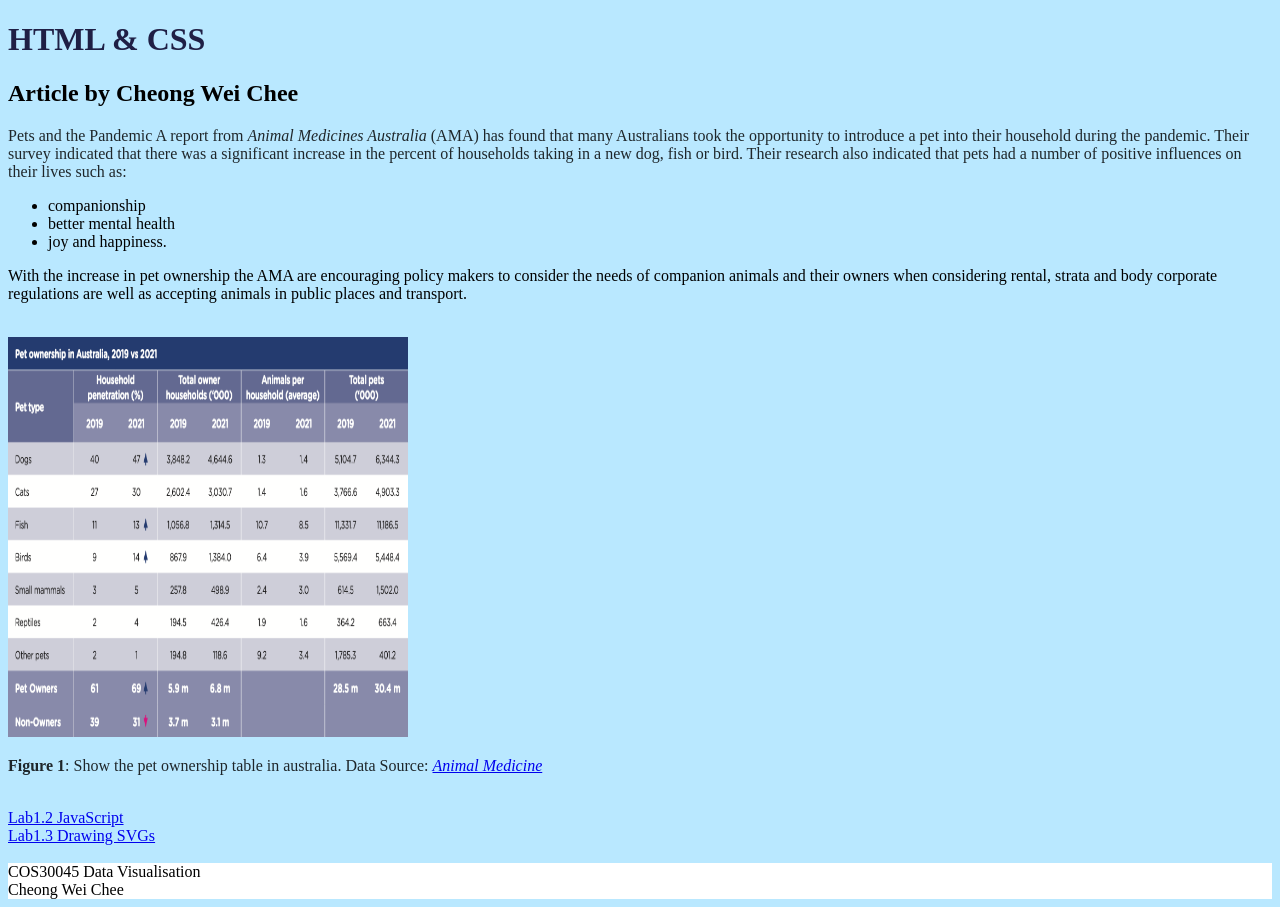
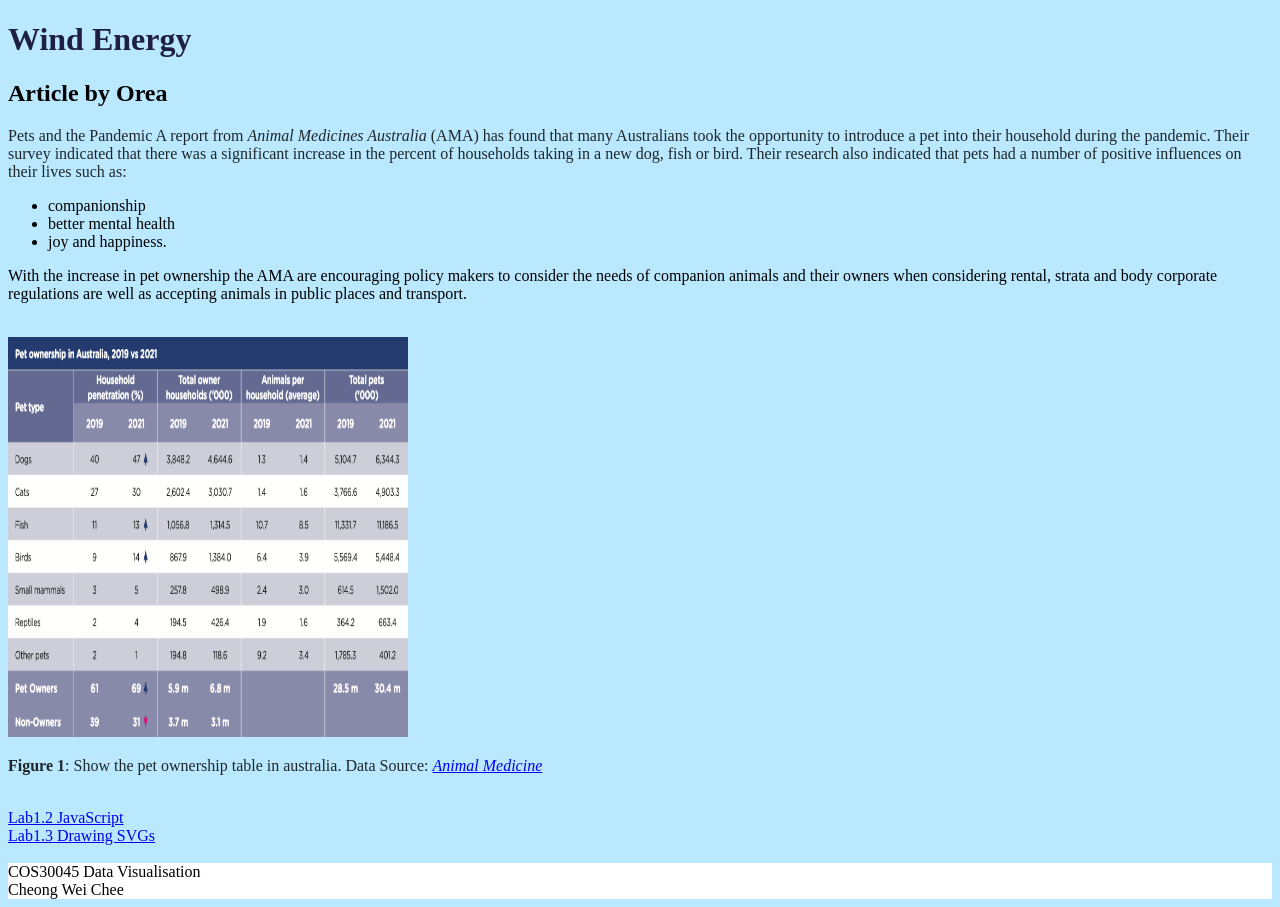
Before and after one commit to ChihiroChin/Datavisualisation, a plain HTML site: page lab1-1.html in a window 1280 px wide. Drawn offline with Linux system fonts and the light colour scheme.

Commit message:
Update lab1-1.html

```diff
--- a/lab1-1.html
+++ b/lab1-1.html
@@ -5,9 +5,9 @@
 	<meta charset="UTF-8"/>
 	<meta name="description"	content="Data Visualisation Exercise 1"/>
 	<meta name="keywords"		  content="HTML, CSS"/>
-	<meta name="author"			  content="Cheong Wei Chee"/>
+	<meta name="author"			  content="Cheong Wei Chee, Ng Xin Ni"/>
 
-	<title>Task 1.1 HTML and CSS Demo Page</title>
+	<title>Data visualisation Project</title>
 	<!--Insert description of exercise  -->
 
 	<style>
@@ -30,8 +30,8 @@
 
 <body>
 
-	<h1>HTML & CSS</h1>
-	<h2>Article by Cheong Wei Chee</h2>
+	<h1>Wind Energy</h1>
+	<h2>Article by Orea</h2>
 	<p>Pets and the Pandemic A report from <i>Animal Medicines Australia </i>(AMA) has found that many Australians took the opportunity to introduce a pet into their household during the pandemic. Their survey indicated that there was a significant increase in the percent of households taking in a new dog, fish or bird. Their research also indicated that pets had a number of positive influences on their lives such as:
 		<ul>
 			<li>companionship</li>
```
